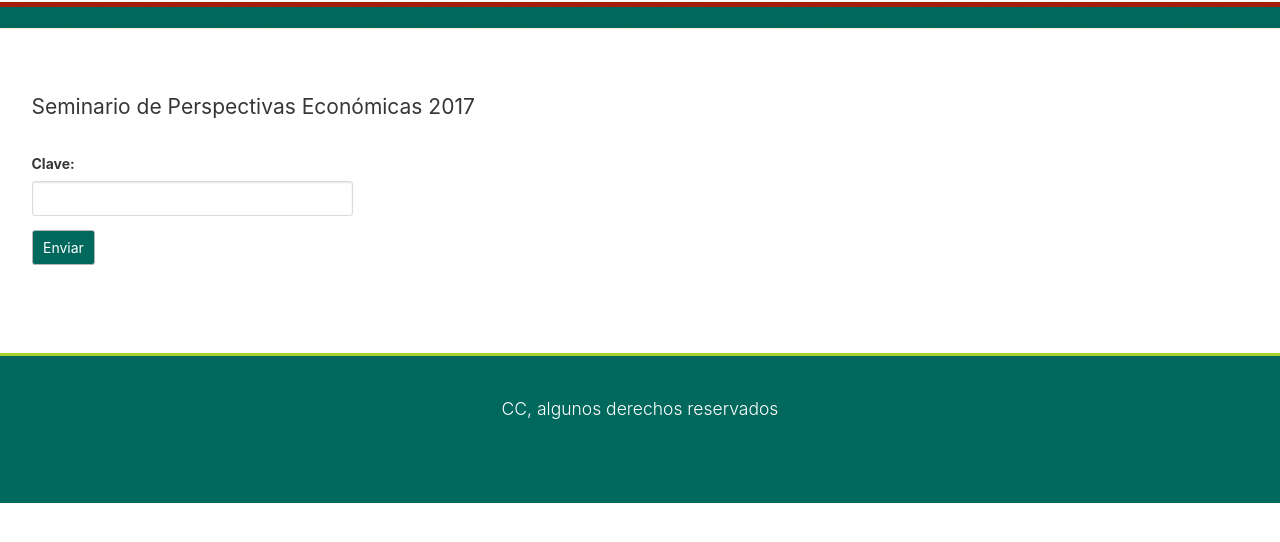
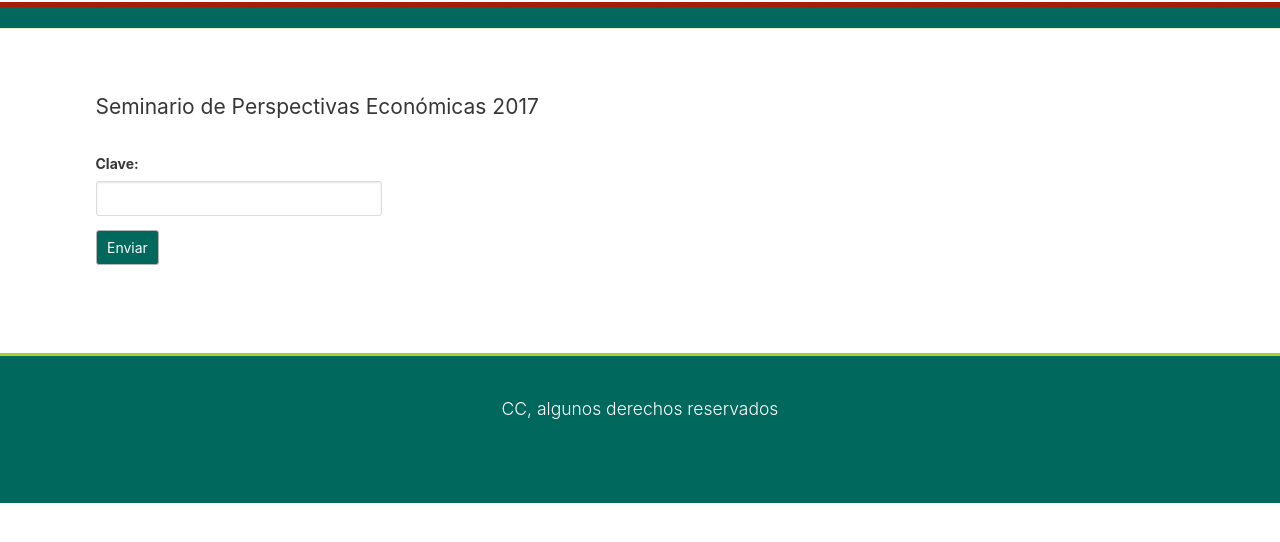
Before and after one commit to jblancoh/itam-responsive, a PHP site: page /login.php in a window 1280 px wide. Shown: the part 79-621 px from the top of the page. Run offline with PHP 8.4, Linux system fonts and the light colour scheme; data that the repository does not hold is empty; some libraries are stand-ins or nearby versions.

Commit message:
modified index.php and login.php, added css/bulma.css

```diff
--- a/login.php
+++ b/login.php
@@ -126,7 +126,7 @@ $html =<<<POV
   </nav>
   <br>
   <br>
-  <section class="section content">
+  <section class="section content container">
     <div class="columns is-mobile is-multiline">
       <div class="column is-10">
         <div class="column is-12">
```
